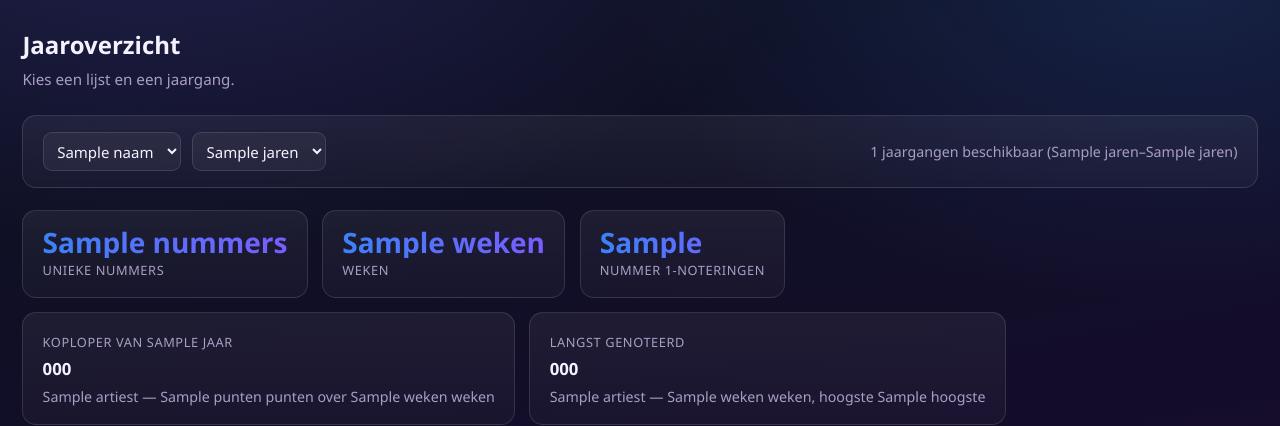
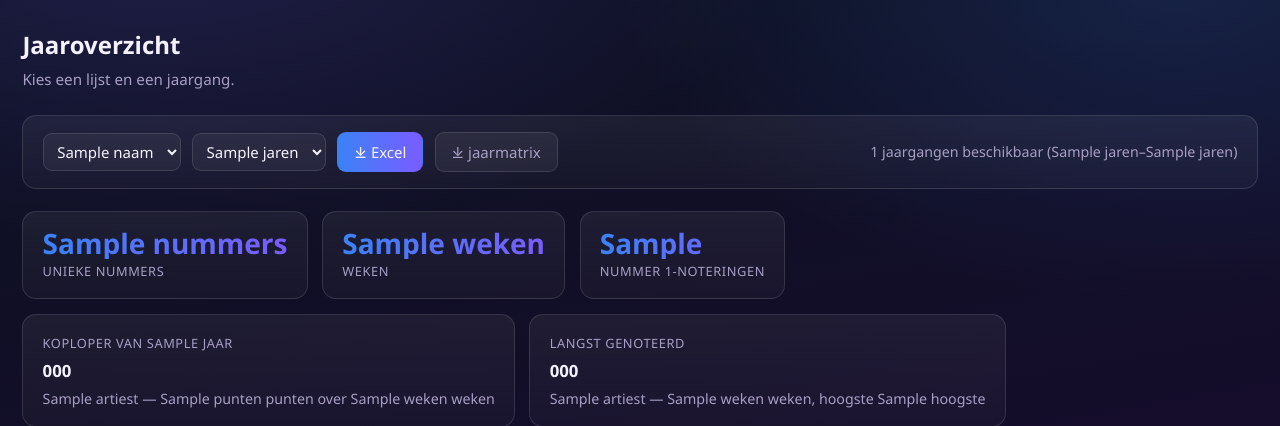
Before and after one commit to hghaken/hitlijsten, a Python web app: template hitlijsten/web/templates/jaar.html in a window 1280 px wide. Shown: the part 51-477 px from the top of the page. Run offline with Jinja, Linux system fonts and the light colour scheme; the template is opened without the code that fills it: most values are stand-ins (such as "Sample title", 1, 10 or a date in 2020).

Commit message:
Excel downloaden vanaf het jaaroverzicht
Naast de jaarkeuze staan nu twee downloadknoppen: het werkboek met de
weektabs en het puntenklassement, en het jaarbestand met de matrix.

Ze serveren de bestanden die de wekelijkse run al bouwt; er wordt niets ter
plekke gemaakt. Ontbreekt er een, dan volgt een melding met de verwijzing
naar Beheer in plaats van een lege download.

Co-Authored-By: Claude Opus 5 <noreply@anthropic.com>

```diff
--- a/hitlijsten/web/templates/basis.html
+++ b/hitlijsten/web/templates/basis.html
@@ -129,6 +129,20 @@
   button.gevaar { color: var(--waarschuw); }
   form.inline { display: inline; }
 
+  /* Een link die eruitziet als een knop -- voor downloads, waar een <a> hoort
+     omdat de browser er dan zelf een bestand van maakt. */
+  a.knop {
+    display: inline-block; text-decoration: none; font-weight: 550;
+    padding: .45rem 1rem; border-radius: 9px; color: var(--ink);
+    border: 1px solid transparent; background: var(--balk);
+  }
+  a.knop:hover { filter: brightness(1.12); color: var(--ink); }
+  a.knop.zacht {
+    background: var(--glas); border-color: var(--rand);
+    color: var(--gedempt); font-weight: 400;
+  }
+  a.knop.zacht:hover { background: rgba(255,255,255,.11); color: var(--ink); }
+
   .melding {
     padding: .65rem 1rem; border-radius: 11px; margin-bottom: 1.1rem;
     border: 1px solid var(--rand);
--- a/hitlijsten/web/templates/jaar.html
+++ b/hitlijsten/web/templates/jaar.html
@@ -18,6 +18,14 @@
     {% endfor %}
   </select>
   <noscript><button class="hoofd" type="submit">Toon</button></noscript>
+
+  {% if jaar %}
+  <a class="knop" href="{{ url_for('download', lijst=lijst, jaar=jaar) }}"
+     title="Werkboek met een tab per week en het puntenklassement">⤓ Excel</a>
+  <a class="knop zacht" href="{{ url_for('download', lijst=lijst, jaar=jaar, soort='matrix') }}"
+     title="Werkboek met de matrix nummer x week">⤓ jaarmatrix</a>
+  {% endif %}
+
   <span class="hint" style="margin-left:auto">
     {{ jaren|length }} jaargangen beschikbaar{% if jaren %}
       ({{ jaren[-1] }}–{{ jaren[0] }}){% endif %}
```
Also changed, not shown: hitlijsten/web/app.py (+26 -2 lines).
